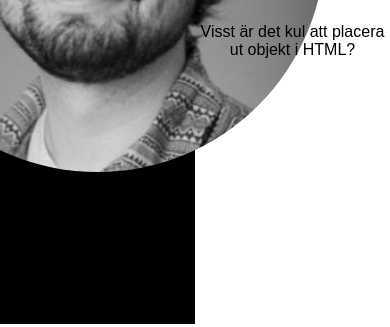
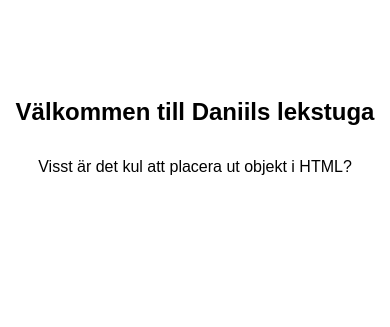
Before and after one commit to YoOne74/Daniils-design, a plain HTML site: page index.html in a window 390 px wide. Shown: the part 517-844 px from the top of the page. Drawn offline with Linux system fonts and the light colour scheme.

Commit message:
Update style.css

```diff
--- a/style.css
+++ b/style.css
@@ -1,5 +1,6 @@
 * {
     box-sizing: border-box;
+/* Fixar så att länkarna ser fina ut när man hovrar/clickar på dem */
 }
 a:link {
   color: white;
@@ -22,10 +23,9 @@ a:hover {
 body{
     margin: 0%;
     font-family: Arial, Helvetica, sans-serif;
-
 }
 
-
+/* Ger navbarens dess utseende */
 .navbar{
     font-weight: bold;
     margin-top: 0.2%;
@@ -44,10 +44,12 @@ body{
     justify-content: space-between;
 }
 
+/* Ser till att höger sida av navbaren tar upp hälften av skärmen */
 .navbar-left{
     width:50%;
 }
 
+/* det samma som det innan samt ser till att de i vänster del av nabaren är ordnat och spacat korrekt */
 .navbar-right{
     display: flex;
     font-size: x-small;
@@ -55,6 +57,32 @@ body{
     width: 50%;
     justify-content: flex-end;
     align-items: center;
+}
+
+/* Ser till att utseendet på landing sidan anpassas efter storleken på en mindre skärm (telefon) */
+@media (max-width: 600px){
+    .landing-page-main{
+        display:flex;
+        flex-direction: column;
+    }
+    .landing-page-main-left{
+        width: 100% !important;
+
+    }
+    .landing-page-main-right{
+        display: flex;
+        flex-direction:column;
+        width: 100% !important;
+        padding-top: 30% !important;
+    }
+    .landing-page-main h1{
+        font-size: x-large;
+
+    }
+    .landing-page-main-left img{
+        height: 80% !important;
+
+    }
 }
 
 .landing-page-main{
@@ -89,6 +117,8 @@ body{
 
 
 .more-main {
+    display: flex;
+    flex-direction: row;
     a:link {
     color: black;
     background-color: transparent;
@@ -106,17 +136,11 @@ body{
     background-color: transparent;
     text-decoration: underline;
     }
-
-    display: flex;
-    flex-direction: row;
-
-
 }
 
 .GitHub{
     width: 50%;
     text-align: center;
-
 }
 
 .GitHub img{
```
